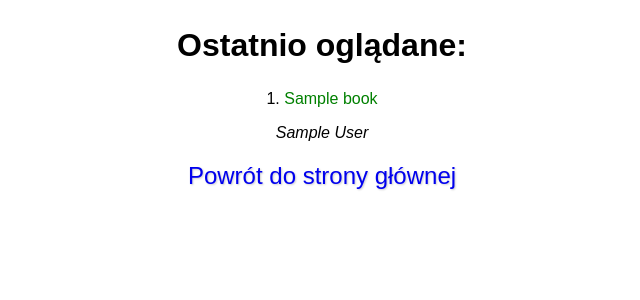
After one commit to jpomian/sieci-wyszukiwawcze, a Flask app: template templates/cache.html in a window 1280 px wide. The commit adds this page. Shown: the top 300 px of the page, without its empty margins (318-958 px from the left). Run offline with Flask 3, Linux system fonts and the light colour scheme; the template is opened without the code that fills it: most values are stand-ins (such as "Sample title", 1, 10 or a date in 2020); parts of the project's set-up code (start-up, migrations or seed data) failed here and were passed over.

Commit message:
Updated cache + id charts

```diff
--- a/app.py
+++ b/app.py
@@ -6,6 +6,14 @@ from sklearn.metrics.pairwise import linear_kernel
 from sklearn.neighbors import NearestNeighbors
 import Levenshtein
 from deep_translator import GoogleTranslator
+
+# Biblioteki dla wykresów
+
+import numpy as np
+from scipy.stats import norm
+import matplotlib.pyplot as plt
+import base64
+from io import BytesIO
 
 app = Flask(__name__)
 app.secret_key = '0x2041d7cfbcc8f351afd657c60d4d5f7fb0c87d8529124b91203c9c518f33681e'
@@ -85,13 +93,52 @@ def book_detail(book_id):
 
 @app.route('/cache')
 def viewed_books():
-    # Retrieve the last 5 viewed books from the session
     viewed_books = session.get('viewed_books', [])
-    return viewed_books
+    cached_books = []
+
+    for book_id in viewed_books:
+        cached_book = df[df['id'] == book_id].squeeze()
+        if cached_book is not None:
+            cached_books.append(cached_book)
+    print(cached_books)
+
+    return render_template('cache.html', cached_books=cached_books)
 
 @app.route('/stats')
 def stats():
     return render_template('statistics.html')
 
+@app.route('/chart/<int:book_id>')
+def rating_percentile_chart(book_id):
+    book_rating = df[df['id'] == book_id]['Rating'].iloc[0]
+
+    mean_rating = df['Rating'].mean()
+    std_dev_rating = df['Rating'].std()
+
+    plt.figure(figsize=(6, 4))
+    ax = plt.gca()
+
+    ax.hist(df['Rating'], bins=20, density=False, color='green', alpha=0.6, label='Oceny książek')
+
+    ax.axvline(x=book_rating, color='red', linestyle='--', label=f'Ocena książki: {book_rating}')
+
+    ax.set_title(f"Ocena książki (ID: {book_id})")
+    ax.set_xlabel('Ocena')
+    ax.set_ylabel('Ilość')
+    ax.legend()
+
+    percentile = norm.cdf(book_rating, loc=mean_rating, scale=std_dev_rating) * 100
+
+    plt_base64 = plot_to_base64(ax)
+
+    return render_template('rchart.html', plot_base64=plt_base64, percentile=round(percentile, 2))
+
+def plot_to_base64(ax):
+    img_stream = BytesIO()
+    ax.figure.savefig(img_stream, format='png')
+    img_stream.seek(0)
+    img_base64 = base64.b64encode(img_stream.getvalue()).decode('utf-8')
+    return img_base64
+
 if __name__ == '__main__':
     app.run(debug=True)
--- /dev/null
+++ b/templates/cache.html
@@ -0,0 +1,67 @@
+<!DOCTYPE html>
+<html lang="en">
+
+<head>
+    <meta charset="UTF-8">
+    <meta name="viewport" content="width=device-width, initial-scale=1.0">
+    <title>Historia</title>
+    <style>
+        body {
+            text-align: center;
+            font-family: Arial, sans-serif;
+        }
+
+        h2 {
+            font-size: 32px;
+        }
+
+        ol {
+            padding: 0;
+        }
+
+        li a {
+            text-decoration: none;
+            color: green;
+        }
+
+        li {
+            margin-bottom: 10px;
+        }
+
+        p {
+            font-style: italic;
+        }
+
+        .center {
+            text-align: center;
+            list-style-position: inside;
+        }
+
+        a.return-link {
+            display: block;
+            text-align: center;
+            font-size: 24px;
+            text-decoration: none;
+            text-shadow: 1px 1px 2px rgba(0, 0, 0, 0.2); /* Add a slight shadow */
+            margin-top: 20px; /* Add some top margin for spacing */
+        }
+
+    </style>
+</head>
+
+<body>
+    <h2>Ostatnio oglądane:</h2>
+    <ol reversed class="center">
+        {% for cached_book in cached_books %}
+            <li>
+                <a href="{{ url_for('book_detail', book_id=cached_book['id']) }}">{{ cached_book['Book'] }}</a>
+            </li>
+            <p>{{ cached_book['Author'] }}</p>
+        {% endfor %}
+    </ol>
+
+    <a class="return-link" href="{{ url_for('home') }}">Powrót do strony głównej</a>
+
+</body>
+
+</html>
```
Also changed, not shown: requirements.txt (+5 -8 lines), templates/book_detail.html (+9 -0 lines), templates/rchart.html (added, +57 -0 lines), static/chart/bell1.png, 1 other file.
